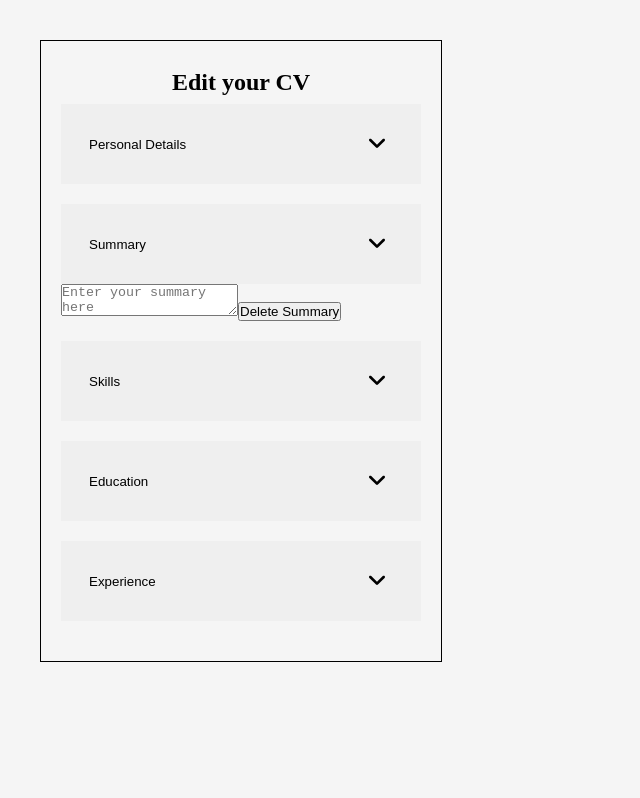
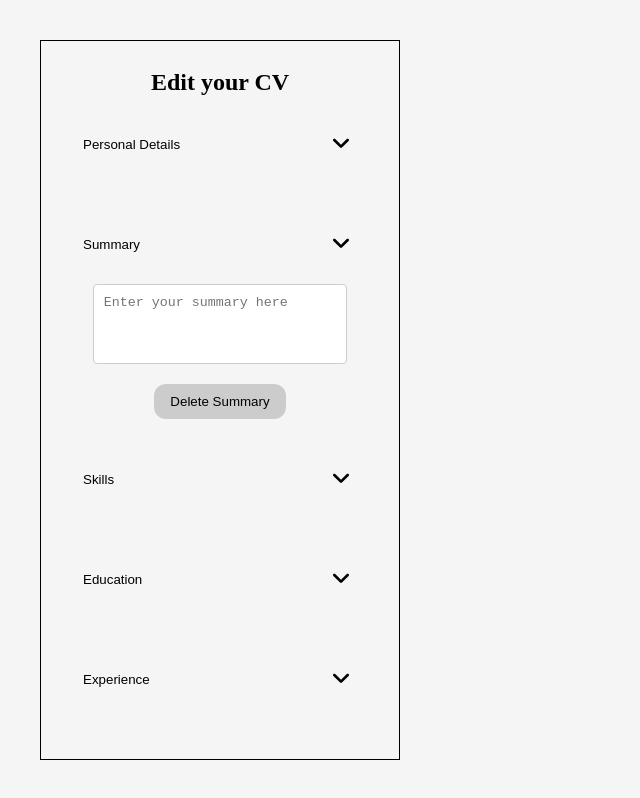
Before and after one commit to MattyMaugeri/cv-application, a React (Vite) app: page / in a window 1280 px wide. Both pictures are taken after a click on the button "Summary". Shown: the whole page, without its empty margins (0-640 px from the left). Built offline with nearby package versions, Linux system fonts and the light colour scheme.

Commit message:
Edited class names and did simple  styling for Summary panel

```diff
--- a/src/components/sidebar/Button.jsx
+++ b/src/components/sidebar/Button.jsx
@@ -2,7 +2,7 @@
 export default function Button({ header, handleClick }) {
 
     return (
-        <button className="sidebar-btns" onClick={handleClick}>
+        <button className="panels-btns" onClick={handleClick}>
             {header}
             <svg viewBox="0 0 24 24" fill="none" xmlns="http://www.w3.org/2000/svg">
                 <g id="SVGRepo_bgCarrier" strokeWidth="0"></g><g id="SVGRepo_tracerCarrier" strokeLinecap="round" strokeLinejoin="round"></g><g id="SVGRepo_iconCarrier"> <path fillRule="evenodd" clipRule="evenodd" d="M12.7071 14.7071C12.3166 15.0976 11.6834 15.0976 11.2929 14.7071L6.29289 9.70711C5.90237 9.31658 5.90237 8.68342 6.29289 8.29289C6.68342 7.90237 7.31658 7.90237 7.70711 8.29289L12 12.5858L16.2929 8.29289C16.6834 7.90237 17.3166 7.90237 17.7071 8.29289C18.0976 8.68342 18.0976 9.31658 17.7071 9.70711L12.7071 14.7071Z" fill="#000000"></path></g>
--- a/src/components/sidebar/Panels/Education.jsx
+++ b/src/components/sidebar/Panels/Education.jsx
@@ -3,15 +3,15 @@ import Button from "../Button.jsx";
 export default function Education({ isToggled, onShow }) {
 
     return (
-        <div className="sidebar-card">
-            <div className="sidebar-headers">
+        <div className="panels">
+            <div className="panels-headers">
                 <Button header="Education" handleClick={onShow} />
             </div>
 
             {isToggled ? (
-                <div className="education-content">
+                <div className="panels-content" id="education-content">
                     <div className="education-list"></div>
-                    <form >
+                    <form className="panels-form" id="education-form">
                         <label>Degree</label>
                         <input type="text" placeholder="Enter your degree"></input>
 
--- a/src/components/sidebar/Panels/Experience.jsx
+++ b/src/components/sidebar/Panels/Experience.jsx
@@ -3,14 +3,14 @@ import Button from "../Button.jsx";
 export default function Experience({ isToggled, onShow }) {
 
     return (
-        <div className="sidebar-card">
-            <div className="sidebar-headers">
+        <div className="panels">
+            <div className="panels-headers">
                 <Button header='Experience' handleClick={onShow} />
             </div>
 
             {isToggled ? (
-                <div className="experience-content">
-                    <form>
+                <div className="panels-content" id="experience-content">
+                    <form className="panels-form" id="experience-form">
 
                     </form>
                 </div>
--- a/src/components/sidebar/Panels/PersonalDetails.jsx
+++ b/src/components/sidebar/Panels/PersonalDetails.jsx
@@ -3,13 +3,13 @@ import Button from "../Button.jsx";
 export default function PersonalDetailsPanel({ isToggled, onShow }) {
 
     return (
-        <div className="sidebar-card">
-            <div className="sidebar-headers">
+        <div className="panels">
+            <div className="panels-headers">
                 <Button header='Personal Details' handleClick={onShow} />
             </div>
 
             {isToggled ? (
-                <form className="sidebar-form" id="personal-form">
+                <form className="panels-form" id="personal-form">
                     <label>Full Name</label>
                     <input type="text" placeholder="Enter Full Name" />
 
--- a/src/components/sidebar/Panels/Skills.jsx
+++ b/src/components/sidebar/Panels/Skills.jsx
@@ -4,13 +4,13 @@ export default function Skills({ isToggled, onShow }) {
 
     return (
 
-        <div className="sidebar-card">
-            <div className="sidebar-headers">
+        <div className="panels">
+            <div className="panels-headers">
                 <Button header="Skills" handleClick={onShow} />
             </div>
 
             {isToggled ? (
-                <div className="skills-container">
+                <div className="panels-content" id="skills-content">
                     <input placeholder="Add new skill..."></input>
 
                     <button>Add Skill</button>
@@ -18,7 +18,6 @@ export default function Skills({ isToggled, onShow }) {
             ) : ""}
 
 
-
         </div>
     )
 }
--- a/src/components/sidebar/Panels/Summary.jsx
+++ b/src/components/sidebar/Panels/Summary.jsx
@@ -3,16 +3,16 @@ import Button from "../Button.jsx";
 export default function Summary({ isToggled, onShow }) {
 
     return (
-        <div className="sidebar-card">
-            <div className="sidebar-headers">
+        <div className="panels">
+            <div className="panels-headers">
                 <Button header="Summary" handleClick={onShow} />
             </div>
 
             {isToggled ? (
-                <div className="summary-content">
-                    <textarea placeholder="Enter your summary here"></textarea>
+                <div className="panels-content" id="summary-content">
+                    <textarea id="summary-input" placeholder="Enter your summary here"></textarea>
 
-                    <button>Delete Summary</button>
+                    <button id="summary-delete-btn">Delete Summary</button>
                 </div>
             ) : ""}
         </div>
--- a/src/styles/App.css
+++ b/src/styles/App.css
@@ -1,6 +1,7 @@
 * {
     padding: 0;
     margin: 0;
+    box-sizing: border-box;
 }
 
 body {
@@ -27,30 +28,37 @@ body {
     padding: 8px 0;
 }
 
-.sidebar-card {
+.panels {
     width: 100%;
-    padding: 0 0 20px 0;
+    padding-bottom: 20px;
 }
 
-.sidebar-btns {
+.panels-btns {
     display: flex;
     justify-content: space-between;
     align-items: center;
     width: 100%;
-    padding: 24px 28px;
+    padding: 24px 22px;
     border: none;
-    /* background-color: #f5f5f5; */
+    background-color: #f5f5f5;
 }
 
-.sidebar-btns:hover {
+.panels-btns:hover {
     cursor: pointer;
 }
 
-.sidebar-btns svg {
+.panels-btns svg {
     width: 32px;
 }
 
-.sidebar-form {
+.panels-content {
+    display: flex;
+    flex-direction: column;
+    align-items: center;
+    gap: 20px;
+}
+
+.panels-form {
     display: flex;
     flex-direction: column;
     border: 1px solid grey;
@@ -58,13 +66,33 @@ body {
     padding: 28px;
 }
 
-.sidebar-form input {
+.panels-form input {
     border: none;
     outline: none;
     border-radius: 12px;
     padding: 8px 12px;
 }
 
-.sidebar-form label {
+.panels-form label {
     margin: 8px 0 8px 8px;
 }
+
+textarea {
+    min-width: 80%;
+    min-height: 80px;
+    padding: 10px;
+    border: 1px solid #ccc;
+    border-radius: 4px;
+    resize: none;
+}
+
+#summary-delete-btn {
+    padding: 10px 16px;
+    border-radius: 12px;
+    background-color: #ccc;
+    border: none;
+}
+
+#summary-delete-btn:hover {
+    cursor: pointer;
+}
```
